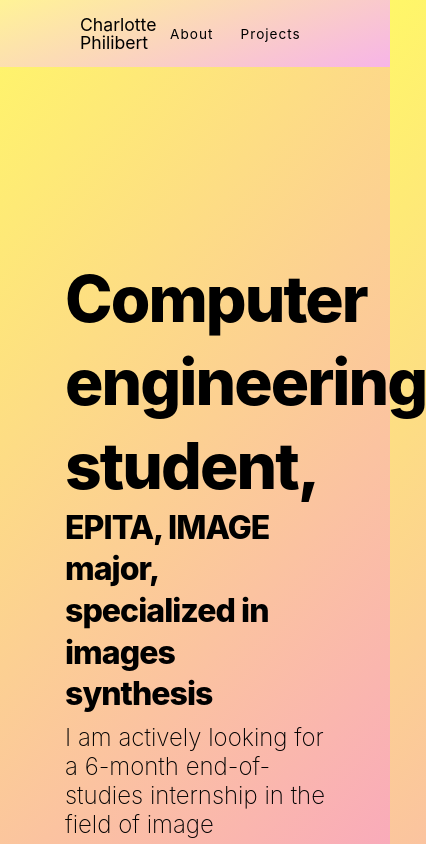
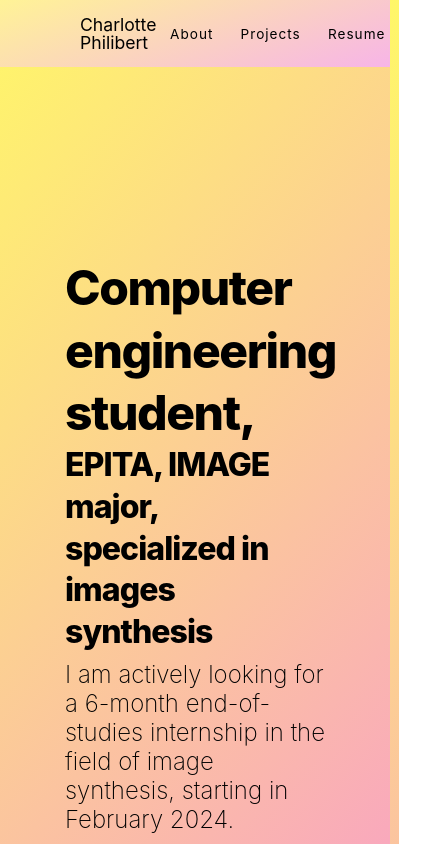
Before and after one commit to charlotte-pbt/portfolio, a SvelteKit app: page / in a window 390 px wide. Shown: the top 844 px of the page, 426 px wide, since content can reach past the window. Built offline with nearby package versions, Linux system fonts and the light colour scheme.

Commit message:
add resume page

```diff
--- a/src/app.html
+++ b/src/app.html
@@ -12,6 +12,11 @@
 </html>
 
 <style>
+	html {
+    min-height:100%;/* make sure it is at least as tall as the viewport */
+    position:relative;
+	}
+
 	body {
 	background-position: left top;
 	font-family: "Inter", sans-serif;
@@ -20,8 +25,7 @@
 	background-repeat: no-repeat;
 
 	background: linear-gradient(130deg,rgb(255, 247, 104),rgb(245,116,245));
-	min-height: 100vh;
-	height: auto;
+	height: 100%;
 	}
 
 	* {
--- a/src/routes/+layout.svelte
+++ b/src/routes/+layout.svelte
@@ -9,6 +9,7 @@
         <div class="nav-links">
             <a href="{base}/about" class="link">About</a>
             <a href="{base}/projects" class="link">Projects</a>
+            <a href="{base}/resume" class="link">Resume</a>
         </div>
     </div>
  </nav>
--- a/src/routes/+page.svelte
+++ b/src/routes/+page.svelte
@@ -10,7 +10,7 @@
 <div class="container">
           <div class="info-text">
               <h1>
-                <p class="animate-text-1">Computer engineering student,</p>
+                <p>Computer engineering student,</p>
               </h1>
               <h11>
                 <p class="text-2">EPITA, IMAGE major, specialized in images synthesis</p>
@@ -57,6 +57,21 @@
       width: fit-content;
       font-weight: 800;
       letter-spacing: -0.03em;
+      font-size: auto;
+  }
+
+  @media screen and (max-width: 768px) {
+    /* Réduire la taille du texte pour les écrans plus petits (par exemple, les téléphones) */
+    h1 {
+        font-size: 3.5em;
+    }
+  }
+
+  @media screen and (max-width: 480px) {
+      /* Réduire davantage la taille du texte pour les écrans plus petits */
+      h1 {
+          font-size: 3em;
+      }
   }
 
   h11 {
```
Also changed, not shown: src/routes/resume/+page.svelte (added, +32 -0 lines).
